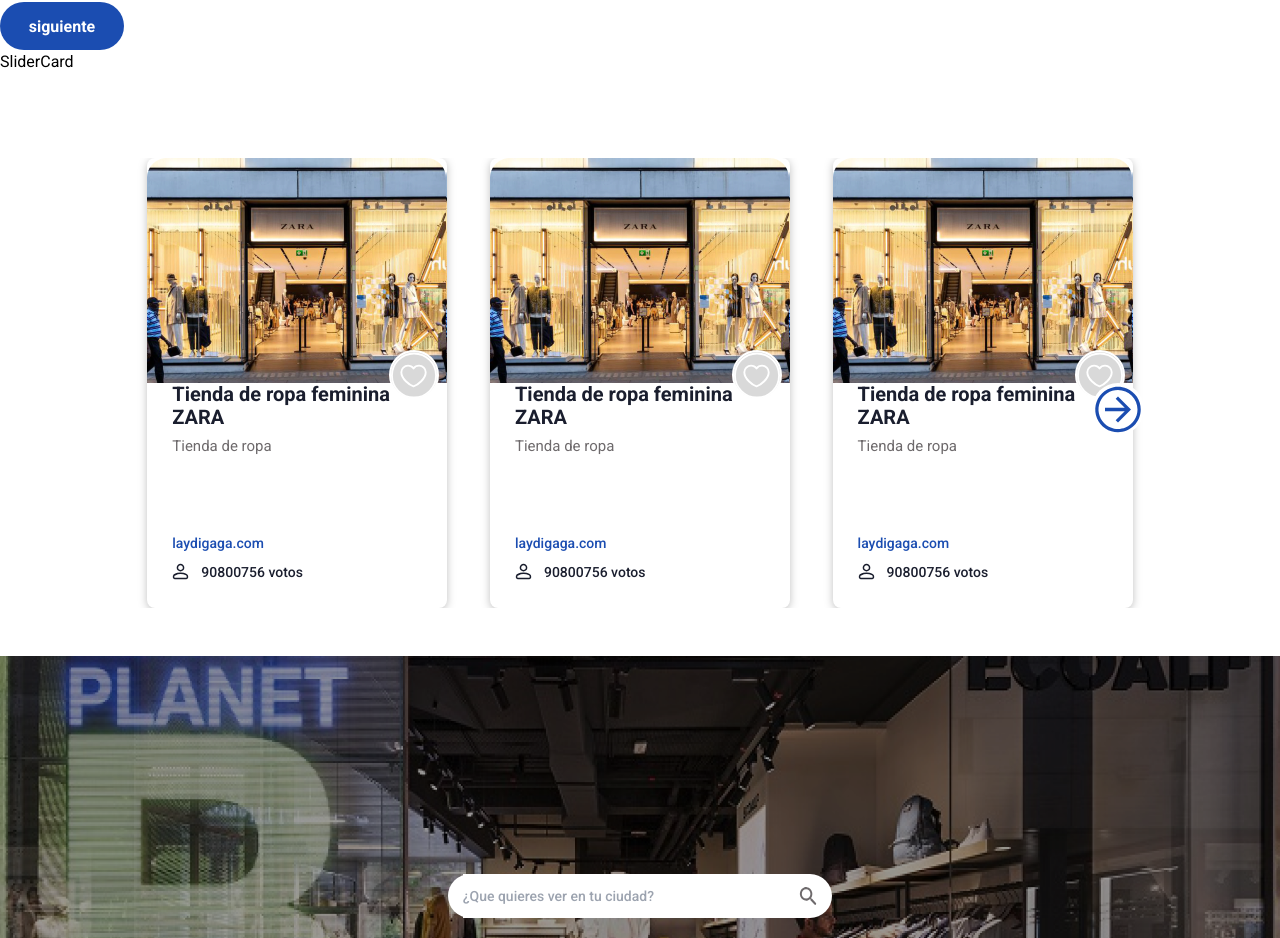
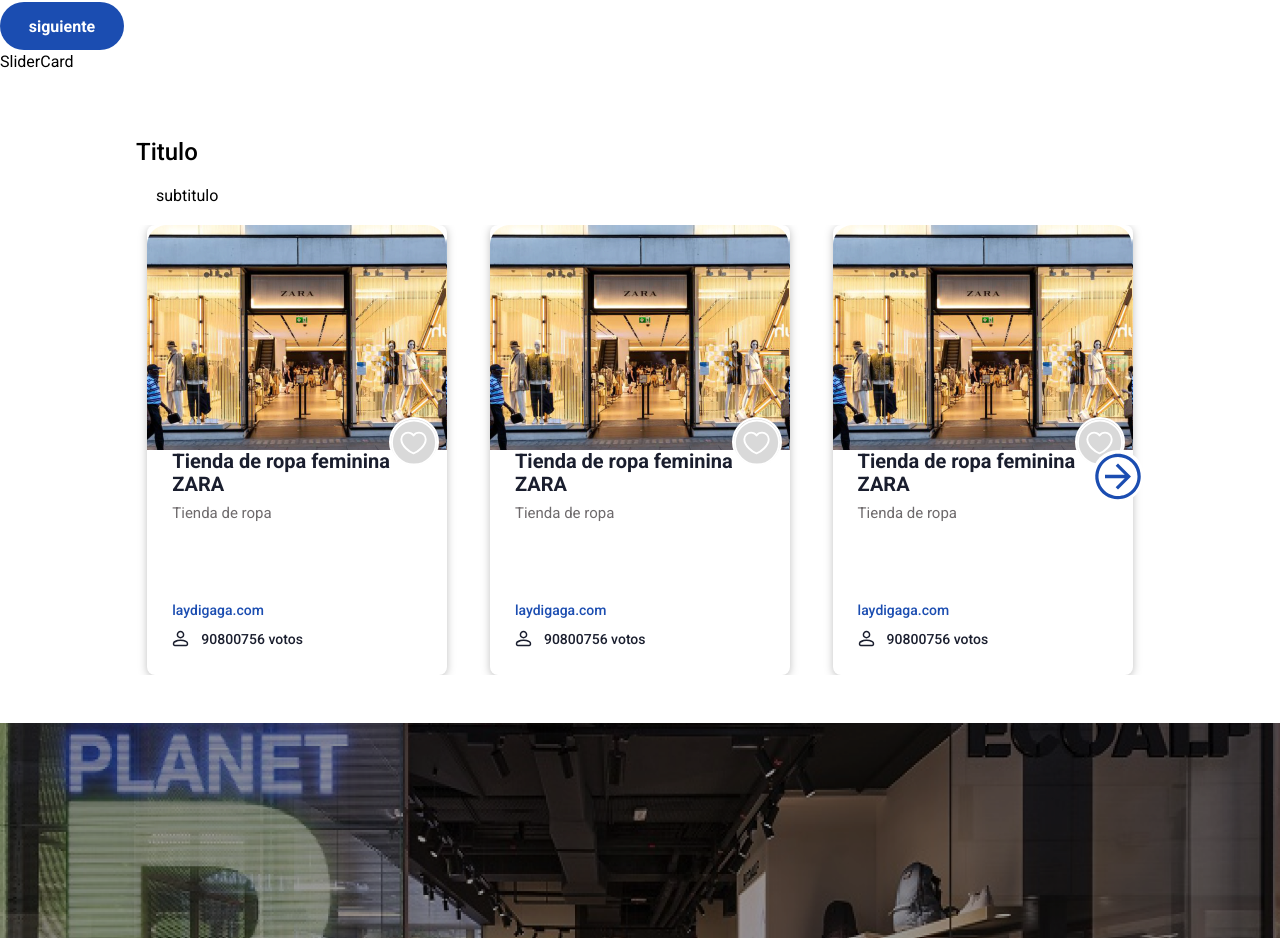
Before and after one commit to MansuttiD/paraCuando, a Next.js app: page /components in a window 1280 px wide. Shown: the part 1956-2894 px from the top of the page. Built offline with nearby package versions, Linux system fonts and the light colour scheme.

Commit message:
ci: homepage

```diff
--- a/pages/components.tsx
+++ b/pages/components.tsx
@@ -38,7 +38,7 @@
           <li>SlidePrevButton</li>
           <SlidePrevButton /> */}
         <li>SliderCard</li>
-        <SliderCard />
+        <SliderCard title="Titulo" description="subtitulo" />
       </ul>
     </div>
   );
```
